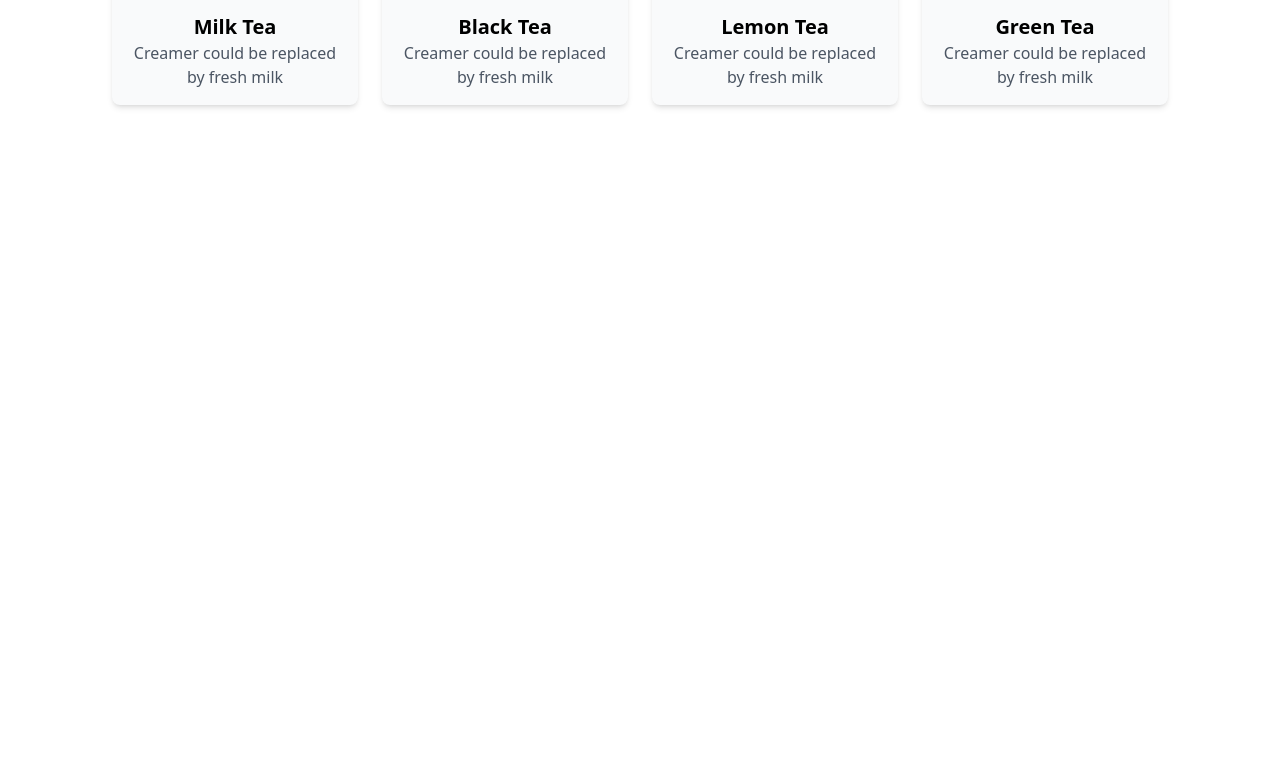
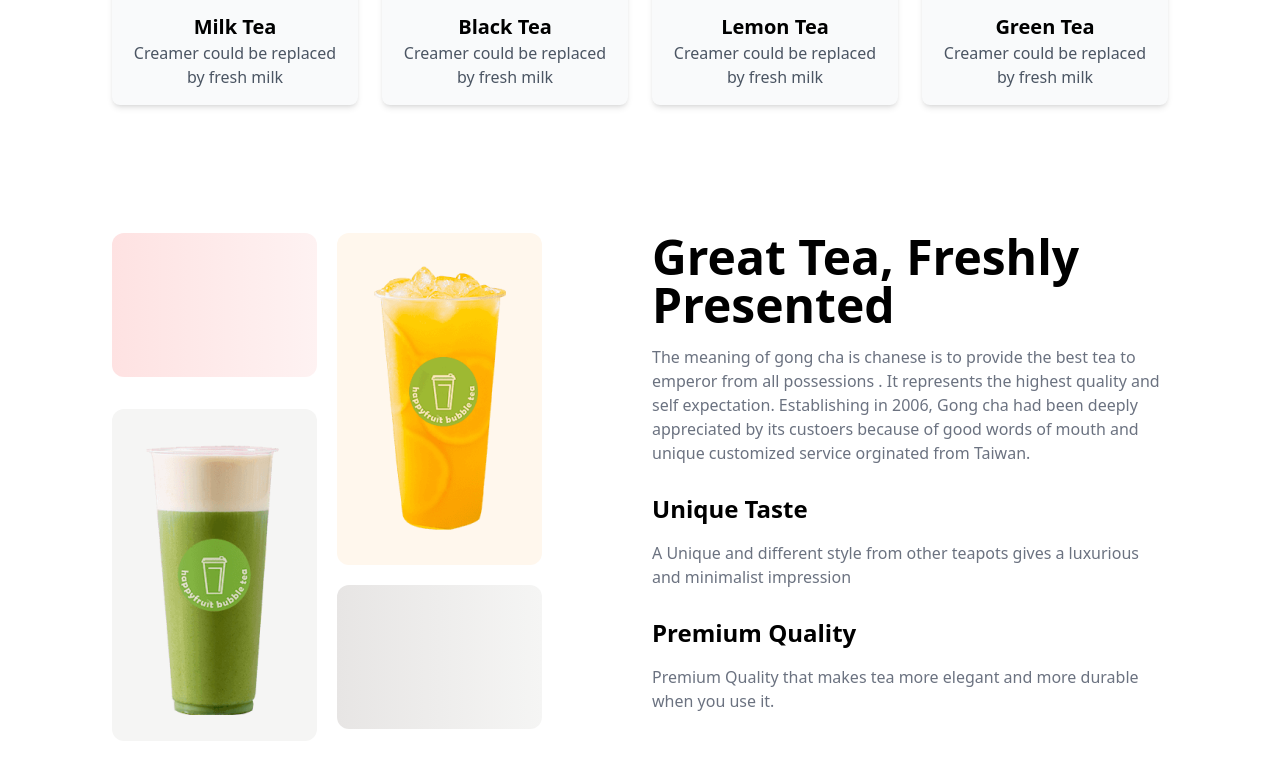
Before and after one commit to NaimurGit/tea-house, a plain HTML site: page index.html in a window 1280 px wide. Shown: the part 1000-1767 px from the top of the page. Before the commit the page ends 1233 px from the top, so only its background shows below. Drawn offline with nearby package versions, Linux system fonts and the light colour scheme.

```diff
--- a/index.html
+++ b/index.html
@@ -64,7 +64,8 @@
       <!-- Title -->
       <div class="text-center mb-8">
         <h1 class="text-4xl md:text-5xl font-extrabold mb-4">Our Featured Products</h1>
-        <p class="md:text-xl text-gray-600 max-w-2xl md:max-w-5xl mx-auto">There are many variations of passages of Lorem Ipsum available, but the majority have suffered alteration in
+        <p class="md:text-xl text-gray-600 max-w-2xl md:max-w-5xl mx-auto">There are many variations of passages of
+          Lorem Ipsum available, but the majority have suffered alteration in
           some form, by injected humour, or randomised words which don't look even slightly believable. </p>
       </div>
       <!-- Grid card -->
@@ -104,6 +105,36 @@
         </div>
       </div>
     </section>
+    <!-- Great Tea Section -->
+    <section class="mb-24">
+      <div class="grid lg:grid-cols-2 gap-6">
+        <!-- Image section -->
+        <div class="grid grid-cols-2 grid-rows-3 gap-5 w-5/6">
+          <div class="h-36 bg-gradient-to-r from-red-100 to-red-50 rounded-xl">
+          </div>
+          <div class="bg-orange-50 rounded-xl row-span-2">
+            <img class="mx-auto mt-8" src="images/fresh-1.png" alt="">
+          </div>
+          <div class="bg-stone-100 rounded-xl row-span-2">
+            <img class="mx-auto mt-8" src="images/fresh-2.png" alt="">
+          </div>
+          <div class="h-36 bg-gradient-to-r from-stone-200 to-stone-100 rounded-xl">
+          </div>
+        </div>
+        <!-- Text section -->
+        <div>
+          <h2 class="text-5xl font-bold mb-4">Great Tea, Freshly Presented</h2>
+          <p class="text-gray-500 mb-7">The meaning of gong cha is chanese is to provide the best tea to emperor from all possessions . It
+            represents the highest quality and self expectation. Establishing in 2006, Gong cha had been deeply
+            appreciated by its custoers because of good words of mouth and unique customized service orginated from
+            Taiwan.</p>
+          <h4 class="text-2xl font-bold mb-4">Unique Taste</h4>
+          <p class="text-gray-500 mb-7">A Unique and different style from other teapots gives a luxurious and minimalist impression</p>
+          <h4 class="text-2xl font-bold mb-4">Premium Quality</h4>
+          <p class="text-gray-500 mb-7">Premium Quality that makes tea more elegant and more durable when you use it.</p>
+        </div>
+      </div>
+    </section>
   </main>
   <footer>
 
```
Lines whose indentation alone changed are shown as unchanged.
